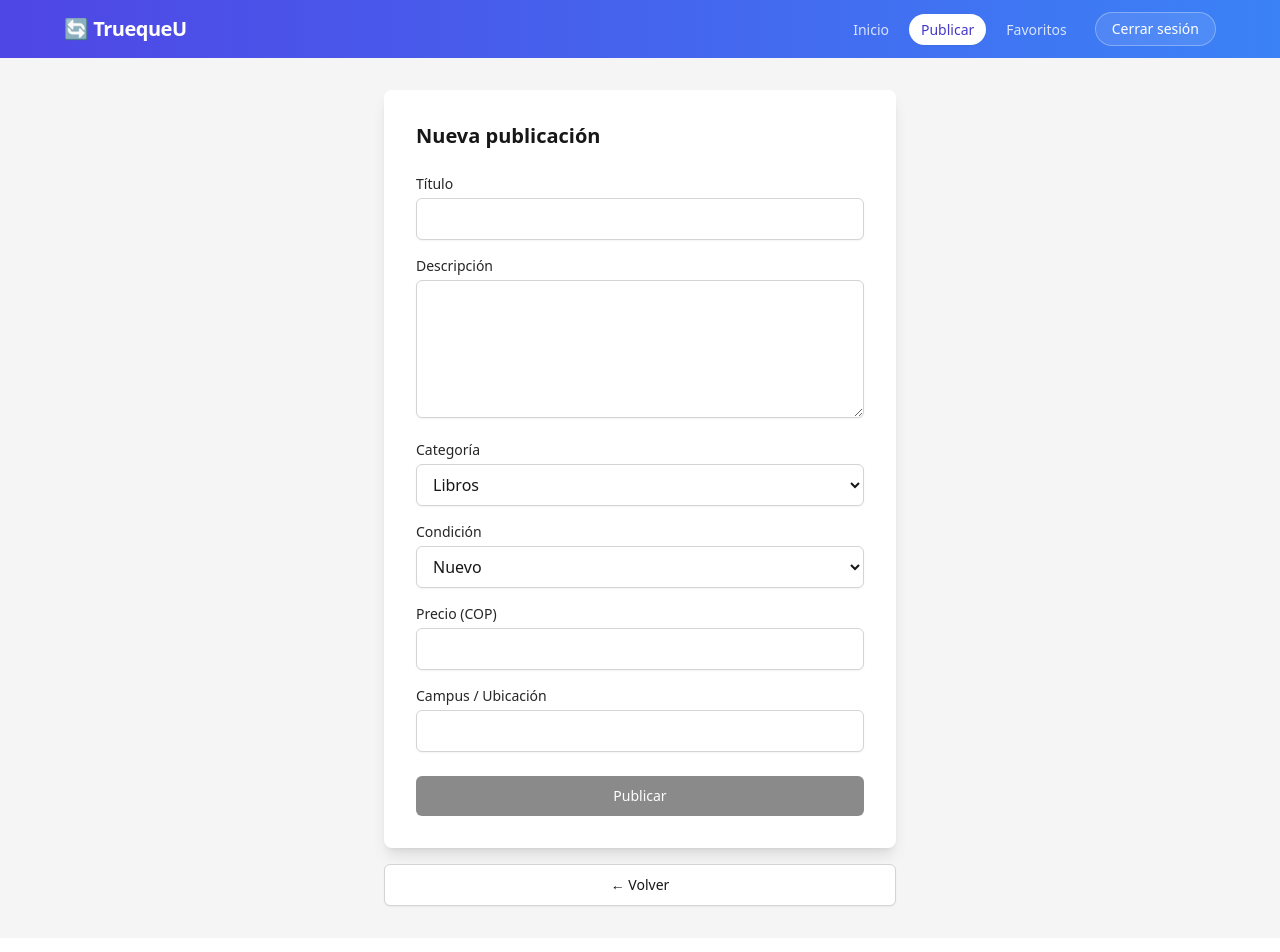
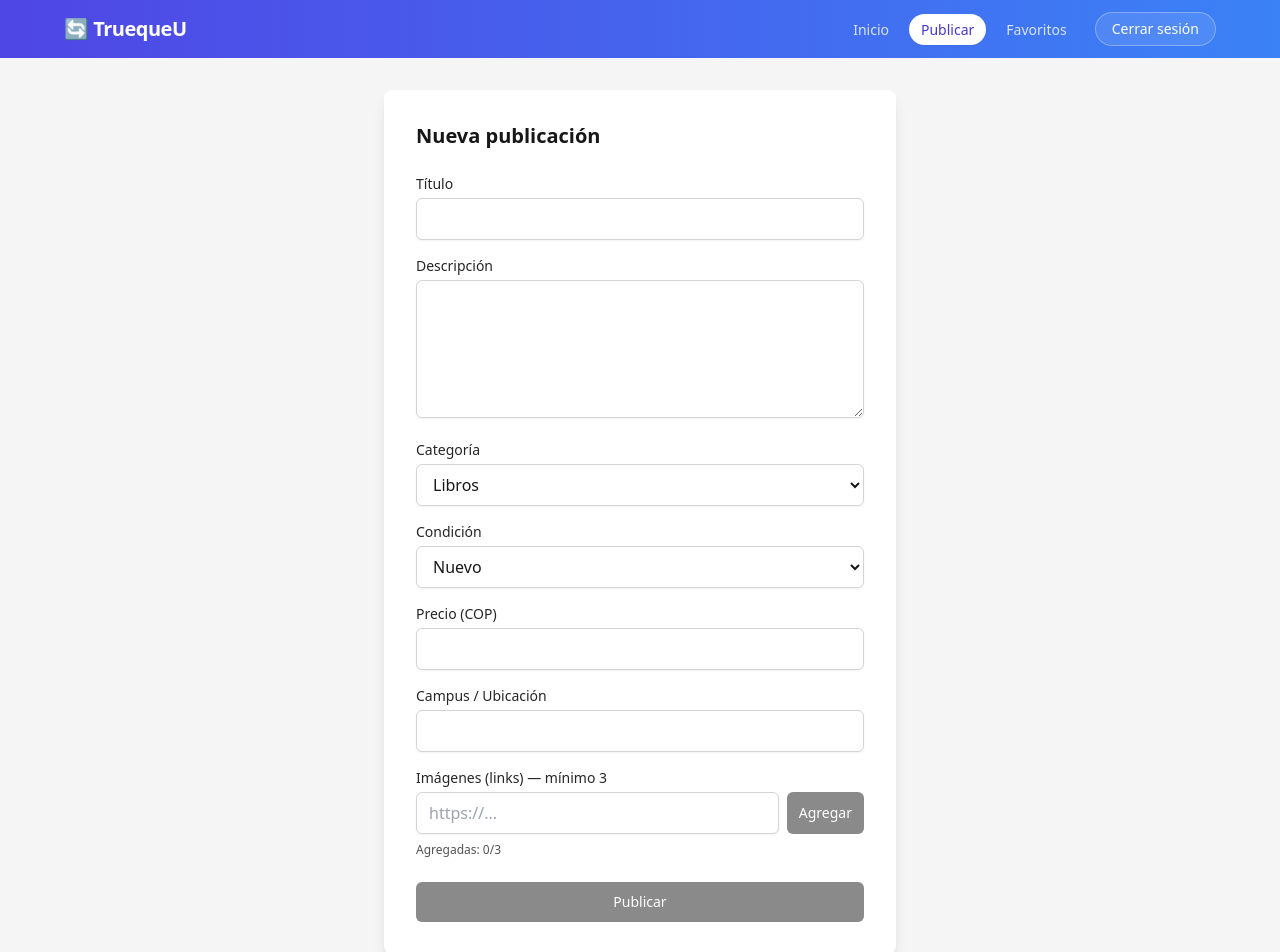
Before and after one commit to tgarcesm/trueque-u-front, a React (Vite) app: page /publish in a window 1280 px wide. Shown: the top 952 px of the page. Built offline with nearby package versions, Linux system fonts and the light colour scheme.

Commit message:
Obligacion de meter links de imagenes al publicar y cambios de diseno menores

```diff
--- a/src/api/listingsService.ts
+++ b/src/api/listingsService.ts
@@ -84,26 +84,36 @@ export async function getListingById(id: string): Promise<Listing> {
   }
 }
 
-export async function createListing(data: any): Promise<Listing> {
-  try {
-    const res = await authFetch(`${API_URL}/api/Listings`, {
-      method: "POST",
-      body: JSON.stringify({
-        title: data.title,
-        description: data.description,
-        categoryId: data.category,
-        condition: data.condition,
-        price: data.price,
-        location: data.location || "Campus universitario",
-        imageUrls: DEFAULT_IMAGES[data.category] ?? DEFAULT_IMAGES["bbbbbbbb-bbbb-bbbb-bbbb-000000000005"],
-      }),
-    });
-    if (!res.ok) throw new Error("No se pudo crear el anuncio");
-    return res.json();
-  } catch (error) {
-    if (error instanceof Error) throw error;
-    throw new Error("No se pudo crear el anuncio");
+
+export type CreateListingPayload = {
+  title: string;
+  description: string;
+  condition: number;     // 0 nuevo, 1 buen estado, 2 desgastado (según tu mapping)
+  price: number;
+  location: string;
+  categoryId: string;    // GUID
+  imageUrls: string[];   // mínimo 3
+};
+
+export async function createListing(data: CreateListingPayload) {
+  const res = await authFetch(`${API_URL}/api/Listings`, {
+    method: "POST",
+    body: JSON.stringify(data),
+  });
+
+  if (!res.ok) {
+    // intenta leer mensaje del backend si viene
+    let msg = "No se pudo crear el anuncio";
+    try {
+      const err = await res.json();
+      msg = err?.message ?? JSON.stringify(err);
+    } catch {
+      // ignore
+    }
+    throw new Error(msg);
   }
+
+  return res.json();
 }
 
 export async function deleteListing(id: string): Promise<void> {
--- a/src/pages/ListingDetailPage.tsx
+++ b/src/pages/ListingDetailPage.tsx
@@ -12,7 +12,11 @@ function getCurrentUserId(): string {
   if (!token) return "";
   try {
     const payload = JSON.parse(atob(token.split(".")[1]));
-    return payload["http://schemas.xmlsoap.org/ws/2005/05/identity/claims/nameidentifier"] ?? "";
+    return (
+      payload[
+        "http://schemas.xmlsoap.org/ws/2005/05/identity/claims/nameidentifier"
+      ] ?? ""
+    );
   } catch {
     return "";
   }
@@ -33,6 +37,8 @@ export default function ListingDetailPage() {
   const [reportError, setReportError] = useState("");
   const [reportLoading, setReportLoading] = useState(false);
 
+  const [selectedImageIndex, setSelectedImageIndex] = useState(0);
+
   const currentUserId = getCurrentUserId();
   const isOwner = listing?.sellerId === currentUserId;
 
@@ -43,6 +49,7 @@ export default function ListingDetailPage() {
       try {
         const data = await getListingById(listingId);
         setListing(data);
+        setSelectedImageIndex(0); // reset al cambiar de publicación
       } catch (err) {
         setListing(null);
         setError(
@@ -100,7 +107,9 @@ export default function ListingDetailPage() {
       await deleteListing(id);
       navigate("/listings");
     } catch (err) {
-      setError(err instanceof Error ? err.message : "No se pudo eliminar la publicación");
+      setError(
+        err instanceof Error ? err.message : "No se pudo eliminar la publicación",
+      );
     } finally {
       setDeleteLoading(false);
     }
@@ -112,6 +121,7 @@ export default function ListingDetailPage() {
     if (!reason || reason.trim().length < 3) return;
     const comment = window.prompt("Comentario adicional (mínimo 3 caracteres):");
     if (!comment || comment.trim().length < 3) return;
+
     setReportLoading(true);
     setReportMsg("");
     setReportError("");
@@ -119,11 +129,14 @@ export default function ListingDetailPage() {
       await reportListing(id, reason.trim(), comment.trim());
       setReportMsg("Reporte enviado correctamente.");
     } catch (err) {
-    setReportError(err instanceof Error ? err.message : "No se pudo enviar el reporte");
+      setReportError(
+        err instanceof Error ? err.message : "No se pudo enviar el reporte",
+      );
     } finally {
       setReportLoading(false);
     }
   }
+
   return (
     <main className="min-h-screen bg-neutral-50 px-4 py-8">
       <div className="mx-auto w-full max-w-2xl">
@@ -139,11 +152,44 @@ export default function ListingDetailPage() {
           <>
             <section aria-label="Detalle del anuncio" className="space-y-6">
               {listing.images.length > 0 ? (
+                <div className="space-y-3">
+                  {/* Imagen principal (cambia cuando das click) */}
                   <img
-                  src={listing.images[0]}
+                    src={listing.images[selectedImageIndex] ?? listing.images[0]}
                     alt={listing.title}
                     className="w-full rounded-lg border border-neutral-200 object-cover shadow-sm"
                   />
+
+                  {/* Miniaturas */}
+                  {listing.images.length > 1 ? (
+                    <div className="grid grid-cols-3 gap-2">
+                      {listing.images.map((url, idx) => {
+                        const isActive = idx === selectedImageIndex;
+
+                        return (
+                          <button
+                            key={`${url}-${idx}`}
+                            type="button"
+                            onClick={() => setSelectedImageIndex(idx)}
+                            className={`rounded-md border p-0 transition ${
+                              isActive
+                                ? "border-neutral-900 ring-2 ring-neutral-300"
+                                : "border-neutral-200 hover:border-neutral-400"
+                            }`}
+                            aria-label={`Ver imagen ${idx + 1}`}
+                          >
+                            <img
+                              src={url}
+                              alt={`${listing.title} ${idx + 1}`}
+                              className="aspect-square w-full rounded-md object-cover"
+                              loading="lazy"
+                            />
+                          </button>
+                        );
+                      })}
+                    </div>
+                  ) : null}
+                </div>
               ) : (
                 <div
                   className="flex aspect-[16/10] w-full items-center justify-center rounded-lg border border-dashed border-neutral-300 bg-neutral-100 text-neutral-500"
@@ -223,6 +269,7 @@ export default function ListingDetailPage() {
                   >
                     Agregar a favoritos
                   </button>
+
                   <button
                     type="button"
                     onClick={() => void handleStartChat()}
@@ -231,6 +278,7 @@ export default function ListingDetailPage() {
                   >
                     {chatLoading ? "Cargando..." : "Iniciar chat"}
                   </button>
+
                   <button
                     type="button"
                     onClick={() => void handleReport()}
@@ -241,6 +289,7 @@ export default function ListingDetailPage() {
                   </button>
                 </>
               )}
+
               {isOwner && (
                 <button
                   type="button"
@@ -251,6 +300,7 @@ export default function ListingDetailPage() {
                   {deleteLoading ? "Eliminando..." : "Eliminar publicación"}
                 </button>
               )}
+
               <button
                 type="button"
                 onClick={() => navigate("/listings")}
--- a/src/pages/PublishPage.tsx
+++ b/src/pages/PublishPage.tsx
@@ -12,6 +12,8 @@ export default function PublishPage() {
   const [loading, setLoading] = useState(false);
   const [error, setError] = useState("");
   const navigate = useNavigate();
+  const [imageUrlInput, setImageUrlInput] = useState("");
+  const [imageUrls, setImageUrls] = useState<string[]>([]);
 
   const priceNumber = Number(price);
   const isPublishDisabled =
@@ -34,20 +36,44 @@ const CONDITION_IDS: Record<string, number> = {
   "Usado - Desgastado": 2,
 };
 
+  function isValidHttpUrl(url: string) {
+    return url.startsWith("http://") || url.startsWith("https://");
+  }
+
+  function addImageUrl() {
+    const url = imageUrlInput.trim();
+
+    if (!isValidHttpUrl(url)) {
+      setError("La URL debe empezar por http:// o https://");
+      return;
+    }
+    if (imageUrls.includes(url)) {
+      setError("Esa imagen ya fue agregada.");
+      return;
+    }
+
+    setImageUrls((prev) => [...prev, url]);
+    setImageUrlInput("");
+    setError("");
+  }
+
+  function removeImageUrl(url: string) {
+    setImageUrls((prev) => prev.filter((x) => x !== url));
+  }
+
   async function handleSubmit(e: FormEvent<HTMLFormElement>) {
   e.preventDefault();
   setError("");
   setLoading(true);
   try {
-    await createListing({
+       await createListing({
       title: title.trim(),
-      description,
-      category: CATEGORY_IDS[category] ?? CATEGORY_IDS["Libros"],
+      description: description.trim(),
+      categoryId: CATEGORY_IDS[category] ?? CATEGORY_IDS["Libros"],
       condition: CONDITION_IDS[condition] ?? 0,
       price: priceNumber,
-      location,
-      images: [],
-      status: "available",
+      location: location.trim(),
+      imageUrls,
     });
     navigate("/listings");
   } catch (err) {
@@ -190,6 +216,71 @@ const CONDITION_IDS: Record<string, number> = {
                 disabled={loading}
               />
             </div>
+                        <div>
+              <label className="mb-1 block text-sm font-medium text-neutral-800">
+                Imágenes (links) — mínimo 3
+              </label>
+
+              <div className="flex gap-2">
+                <input
+                  type="url"
+                  placeholder="https://..."
+                  value={imageUrlInput}
+                  onChange={(e) => setImageUrlInput(e.target.value)}
+                  className="w-full rounded-md border border-neutral-300 px-3 py-2 text-neutral-900 shadow-sm outline-none focus:border-neutral-400 focus:ring-2 focus:ring-neutral-300"
+                  disabled={loading}
+                />
+                <button
+                  type="button"
+                  onClick={addImageUrl}
+                  disabled={loading || imageUrlInput.trim() === ""}
+                  className="rounded-md bg-neutral-900 px-3 py-2 text-sm font-medium text-white transition enabled:hover:bg-neutral-800 disabled:cursor-not-allowed disabled:opacity-50"
+                >
+                  Agregar
+                </button>
+              </div>
+
+              <p className="mt-2 text-xs text-neutral-600">
+                Agregadas: {imageUrls.length}/3
+              </p>
+
+              {imageUrls.length > 0 ? (
+                <ul className="mt-2 space-y-2">
+                  {imageUrls.map((url) => (
+                    <li
+                      key={url}
+                      className="flex items-center justify-between gap-2 rounded-md border border-neutral-200 bg-neutral-50 p-2"
+                    >
+                      <div className="flex items-center gap-2 overflow-hidden">
+                        <img
+                          src={url}
+                          alt="preview"
+                          className="h-10 w-10 flex-none rounded object-cover"
+                          onError={(e) => {
+                            (e.currentTarget as HTMLImageElement).style.display = "none";
+                          }}
+                        />
+                        <span className="truncate text-xs text-neutral-800">{url}</span>
+                      </div>
+
+                      <button
+                        type="button"
+                        onClick={() => removeImageUrl(url)}
+                        className="flex-none rounded-md border border-neutral-300 bg-white px-2 py-1 text-xs text-neutral-900 hover:bg-neutral-100"
+                      >
+                        Quitar
+                      </button>
+                    </li>
+                  ))}
+                </ul>
+              ) : null}
+
+              {imageUrls.length > 0 && imageUrls.length < 3 ? (
+                <p className="mt-2 text-sm text-red-600">
+                  Debes agregar al menos 3 imágenes para publicar.
+                </p>
+              ) : null}
+            </div>
           </div>
 
           {error !== "" ? (
```
Lines whose indentation alone changed are shown as unchanged.
